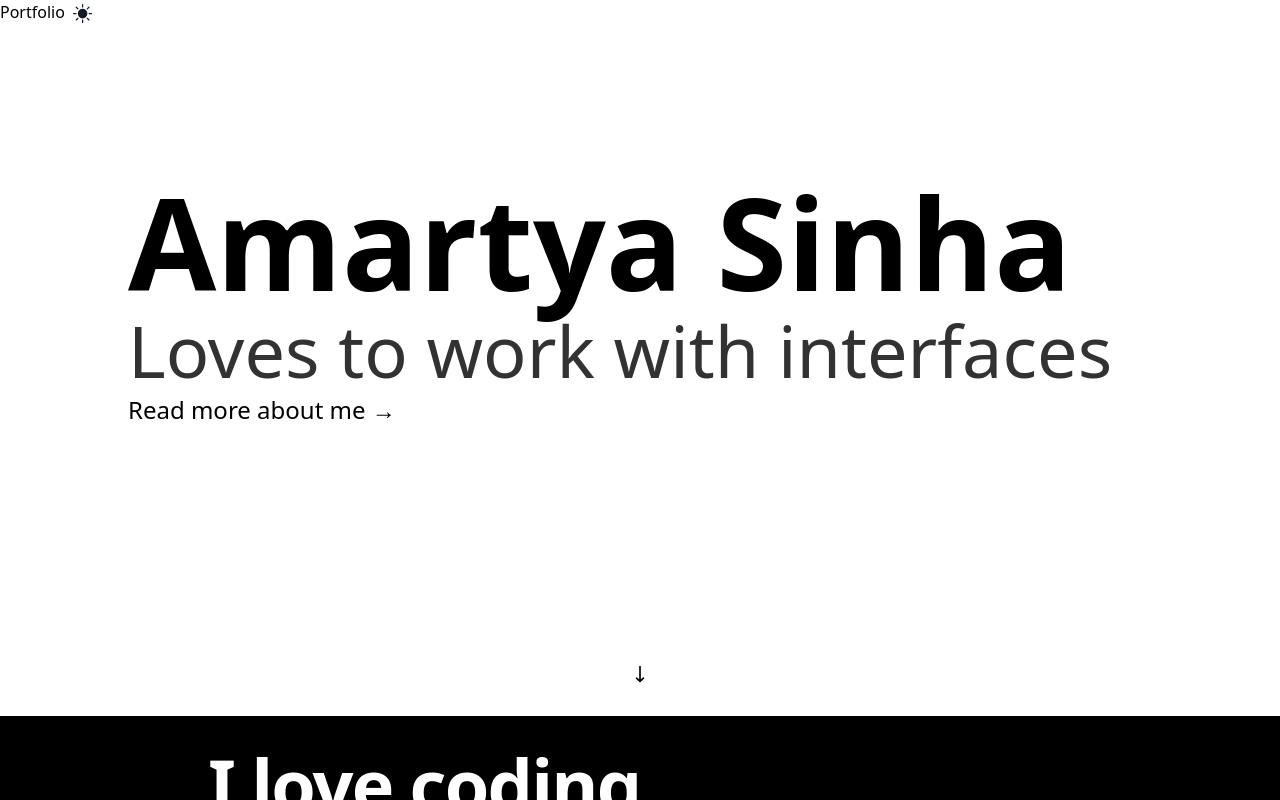
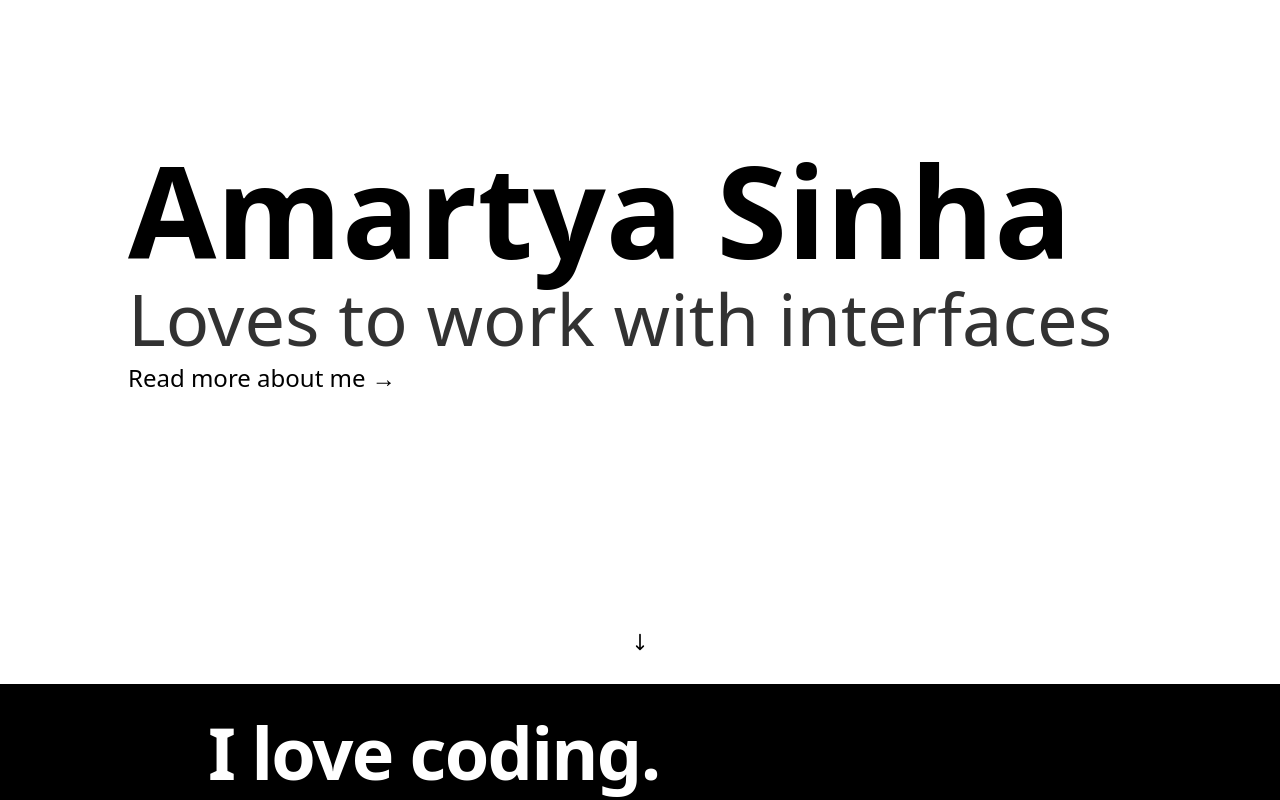
Before and after one commit to amartya2002/amartyasinha, a Next.js app: page / in a window 1280 px wide. Shown: the top 800 px of the page. Built offline with nearby package versions, Linux system fonts and the light colour scheme.

Commit message:
removed themeprovider

```diff
--- a/src/app/layout.tsx
+++ b/src/app/layout.tsx
@@ -3,7 +3,6 @@ import type { Metadata } from 'next'
 import { Inter } from 'next/font/google'
 import LenisProvider from '@/components/Providers/LenisProvider'
 import Header from '@/components/Header'
-import ThemeProvider from '@/components/Providers/ThemeProvider'
 const inter = Inter({ subsets: ['latin'] })
 
 export const metadata: Metadata = {
@@ -19,12 +18,12 @@ export default function RootLayout({
   return (
     <html lang="en">
       <body className="bg-white text-black antialiased dark:bg-black dark:text-white">
-        <ThemeProvider attribute="class" defaultTheme="dark" enableSystem>
-          <Header />
-          <LenisProvider>
-            <main>{children}</main>
-          </LenisProvider>
-        </ThemeProvider>
+
+        {/* <Header /> */}
+        <LenisProvider>
+          <main>{children}</main>
+        </LenisProvider>
+
       </body>
     </html>
   )
```
